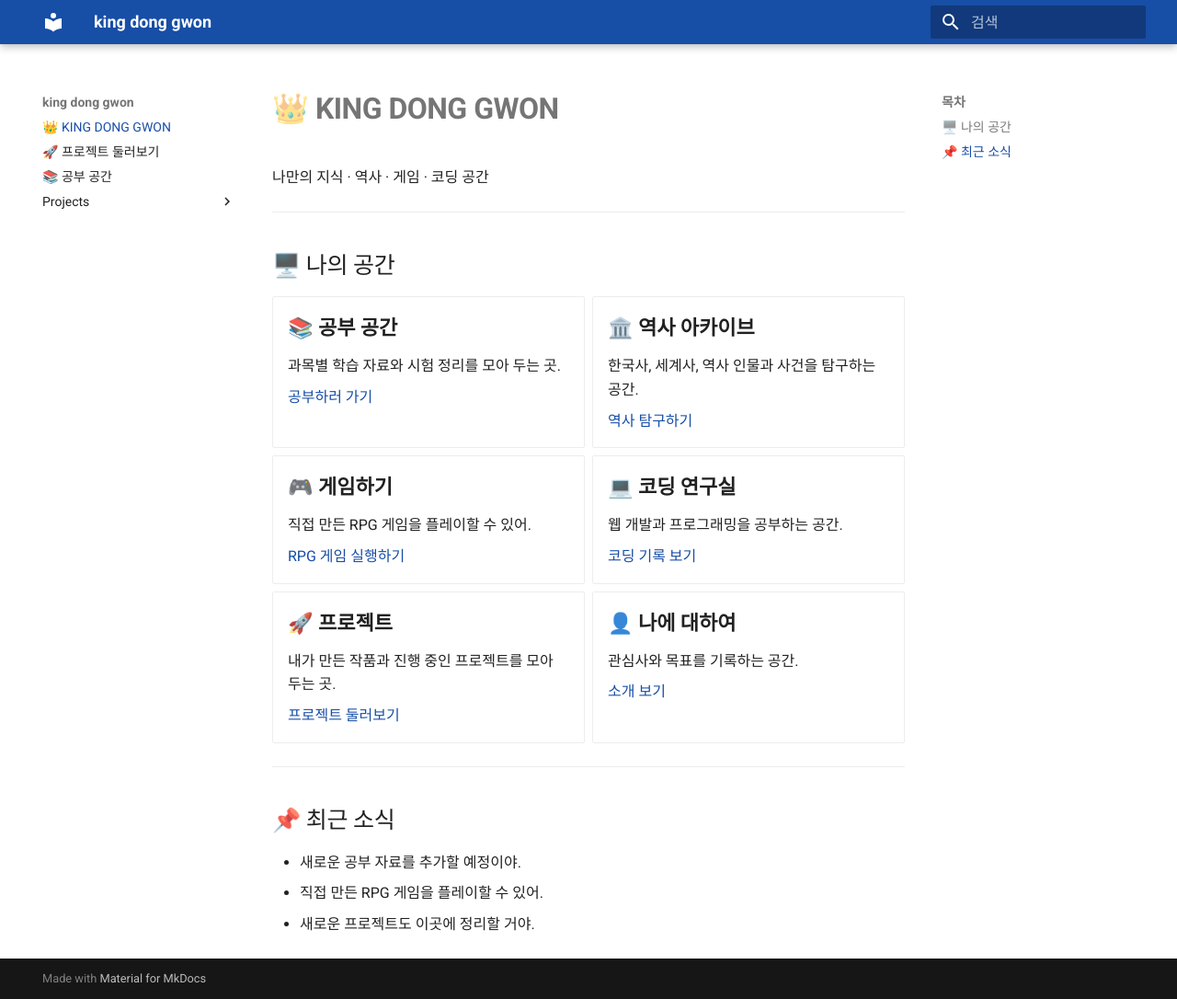
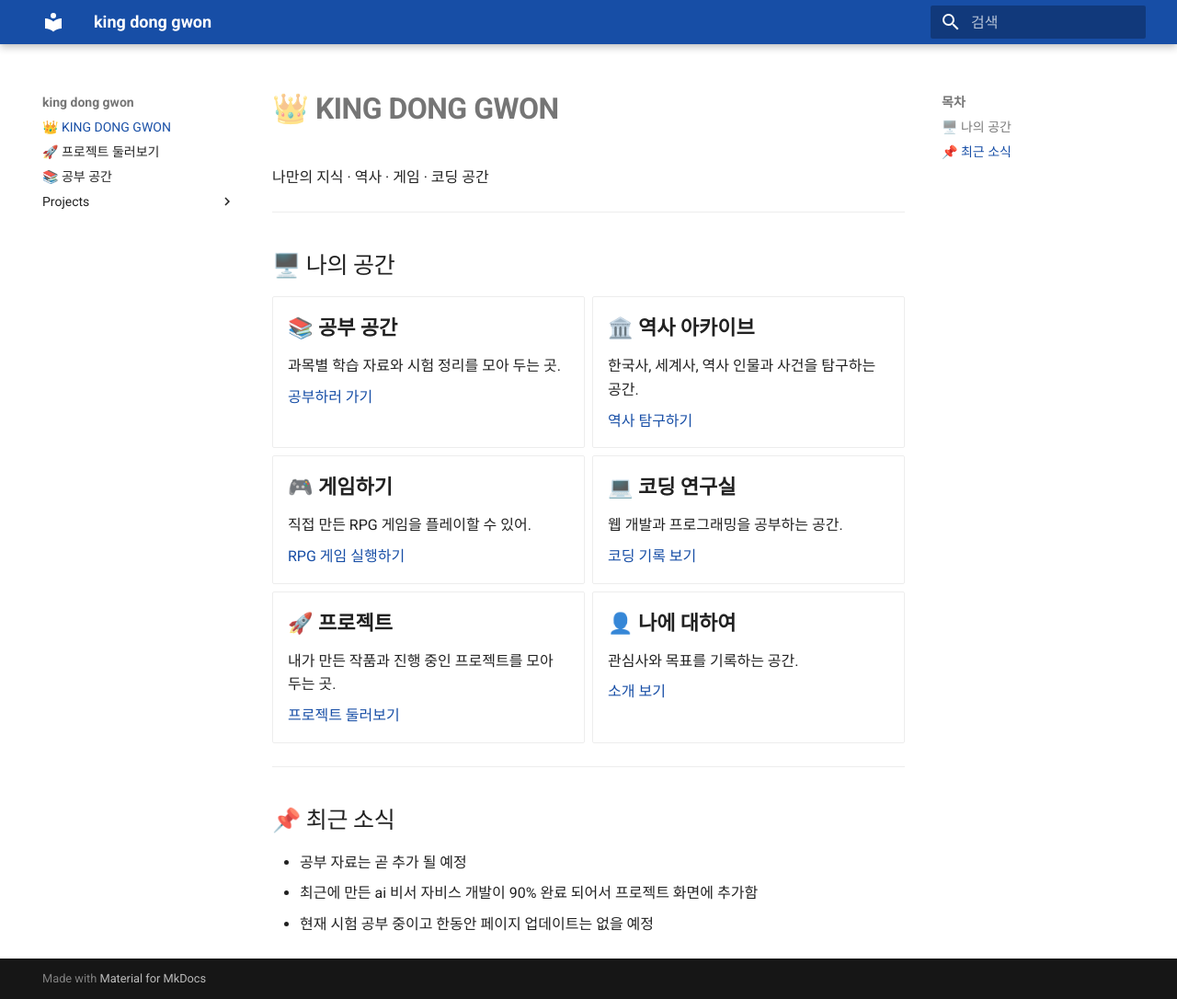
Before and after one commit to gimdunggwon-eng/gimdunggwon-eng.github.io, an MkDocs documentation site: the page built from docs/index.md, in a window 1280 px wide and 1086 px high. Shown: the whole window at 92% size. Built offline with MkDocs 1.6.1 and Material for MkDocs 9.7.7, drawn with Linux system fonts in a browser that asks for light colours.

Commit message:
Update index.md

```diff
--- a/docs/index.md
+++ b/docs/index.md
@@ -51,6 +51,6 @@
 
 ## 📌 최근 소식
 
-- 새로운 공부 자료를 추가할 예정이야.
-- 직접 만든 RPG 게임을 플레이할 수 있어.
-- 새로운 프로젝트도 이곳에 정리할 거야.
+- 공부 자료는 곧 추가 될 예정
+- 최근에 만든 ai 비서 자비스 개발이 90% 완료 되어서 프로젝트 화면에 추가함
+- 현재 시험 공부 중이고 한동안 페이지 업데이트는 없을 예정
```
